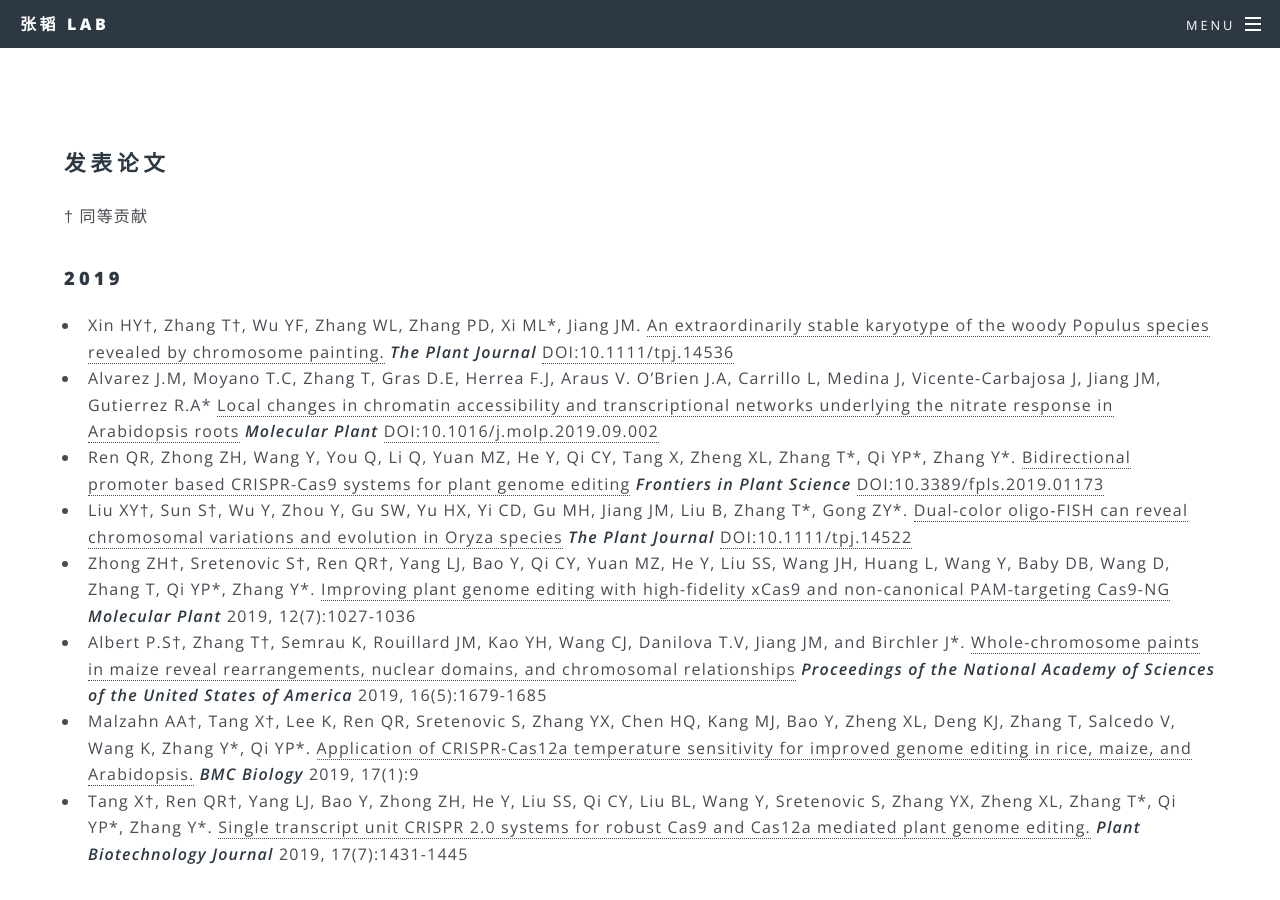
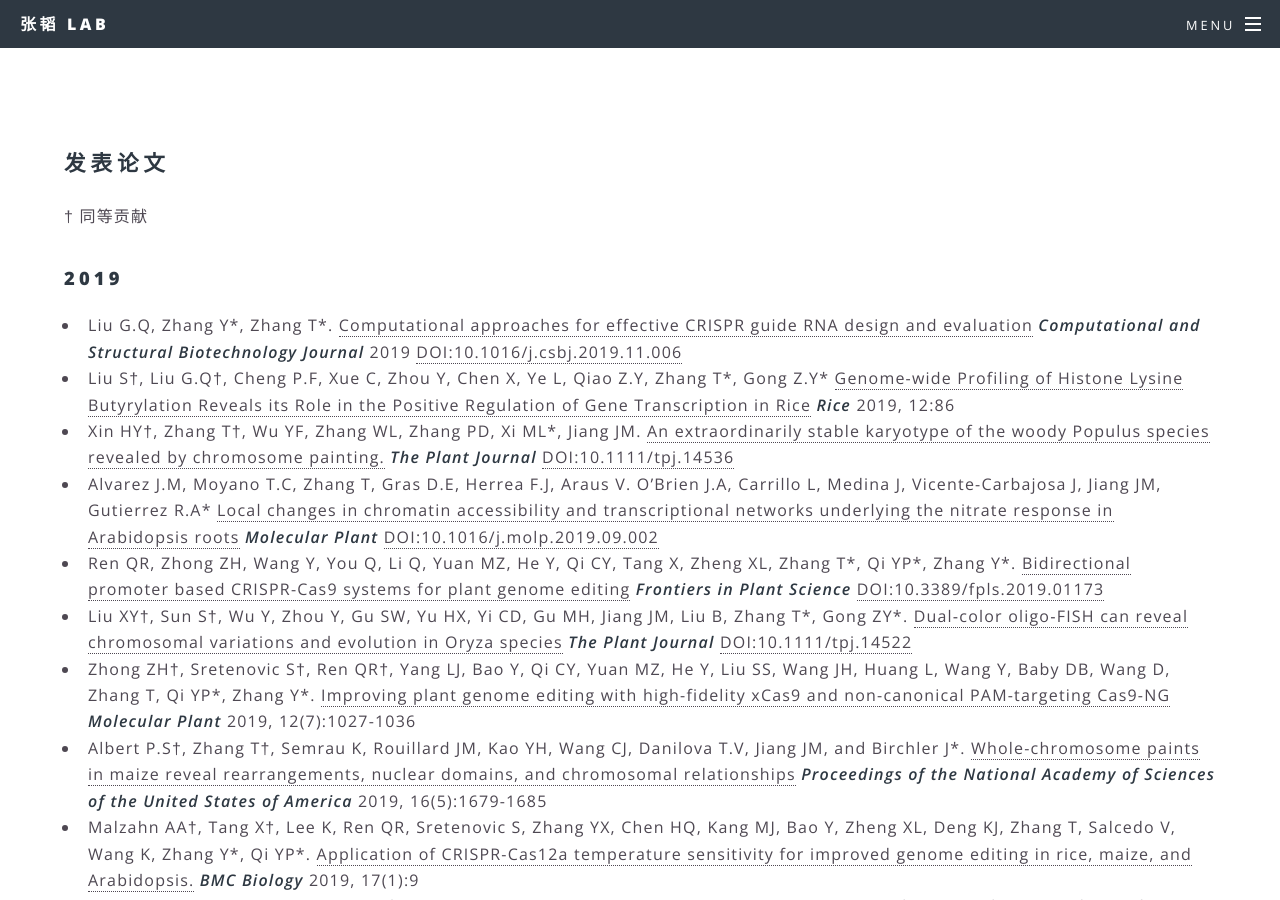
Before and after one commit to zhangtaolab/zhangtaolab.github.io, a Jekyll site: the page built from _pages/publication.md, in a window 1280 px wide and 900 px high. Built offline with Jekyll 4.4.1, drawn with Linux system fonts in a browser that asks for light colours.

Commit message:
add rice and csbj

```diff
--- a/_pages/publication.md
+++ b/_pages/publication.md
@@ -6,6 +6,8 @@ title: 发表论文
 † 同等贡献
 
 ### 2019
+- Liu G.Q, Zhang Y\*, Zhang T\*. [Computational approaches for effective CRISPR guide RNA design and evaluation](https://www.sciencedirect.com/science/article/pii/S2001037019303551?via%3Dihub) _**Computational and Structural Biotechnology Journal**_ 2019 [DOI:10.1016/j.csbj.2019.11.006](https://doi.org/10.1016/j.csbj.2019.11.006)
+- Liu S†, Liu G.Q†, Cheng P.F, Xue C, Zhou Y, Chen X, Ye L, Qiao Z.Y, Zhang T\*, Gong Z.Y\* [Genome-wide Profiling of Histone Lysine Butyrylation Reveals its Role in the Positive Regulation of Gene Transcription in Rice](https://thericejournal.springeropen.com/articles/10.1186/s12284-019-0342-6) _**Rice**_ 2019, 12:86
 - Xin HY†, Zhang T†, Wu YF, Zhang WL, Zhang PD, Xi ML\*, Jiang JM. [An extraordinarily stable karyotype of the woody Populus species revealed by chromosome painting.](https://onlinelibrary.wiley.com/doi/abs/10.1111/tpj.14536) _**The Plant Journal**_ [DOI:10.1111/tpj.14536](https://doi.org/10.1111/tpj.14536)
 - Alvarez J.M, Moyano T.C, Zhang T, Gras D.E, Herrea F.J, Araus V. O'Brien J.A, Carrillo L, Medina J, Vicente-Carbajosa J, Jiang JM, Gutierrez R.A\* [Local changes in chromatin accessibility and transcriptional networks underlying the nitrate response in Arabidopsis roots](https://www.sciencedirect.com/science/article/abs/pii/S1674205219302916) _**Molecular Plant**_ [DOI:10.1016/j.molp.2019.09.002](https://doi.org/10.1016/j.molp.2019.09.002)
 - Ren QR, Zhong ZH, Wang Y, You Q, Li Q, Yuan MZ, He Y, Qi CY, Tang X, Zheng XL, Zhang T\*, Qi YP\*, Zhang Y\*. [Bidirectional promoter based CRISPR-Cas9 systems for
```
